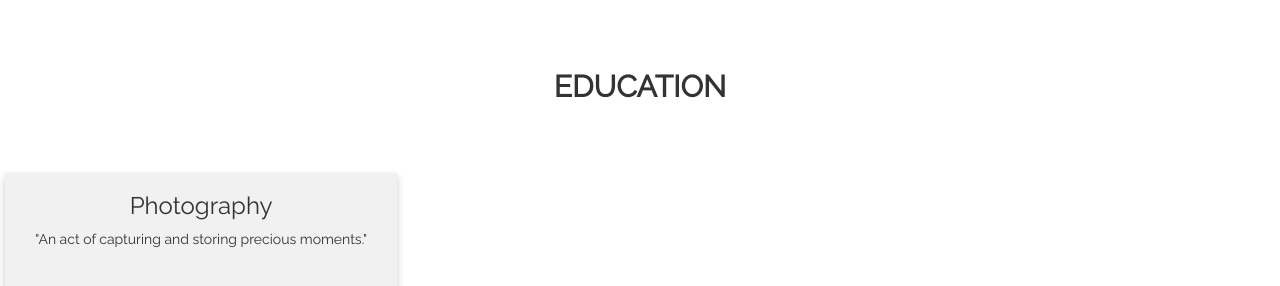
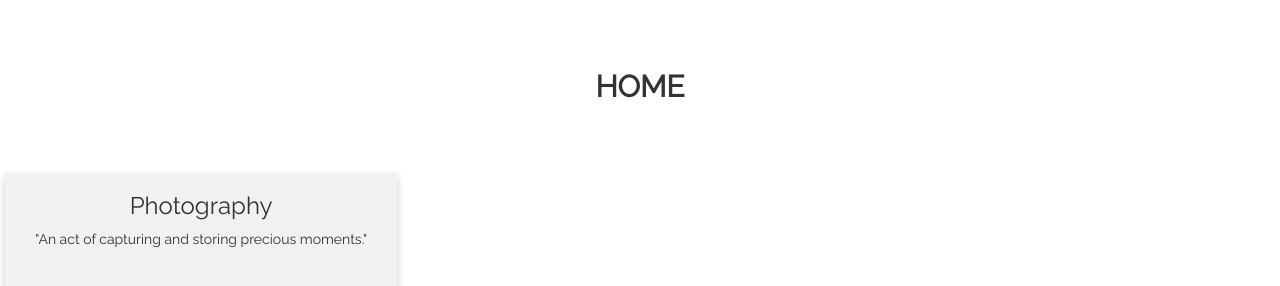
Before and after one commit to ayeshafalak/photography-portfolio, a plain HTML site: page index.html in a window 1280 px wide. Shown: the part 800-1086 px from the top of the page. Drawn offline with nearby package versions, Linux system fonts and the light colour scheme; a web font is replaced by a local one.

Commit message:
Update index.html

```diff
--- a/index.html
+++ b/index.html
@@ -58,7 +58,7 @@
 	<!-- Education starts here-->
 	<section id="education" class="education">
 		<br><br>
-		<h1 class="heading">EDUCATION</h1>
+		<h1 class="heading">HOME</h1>
 		<br>
 	<div class="row">
 		<div class="col" data-aos="fade-up"
```
